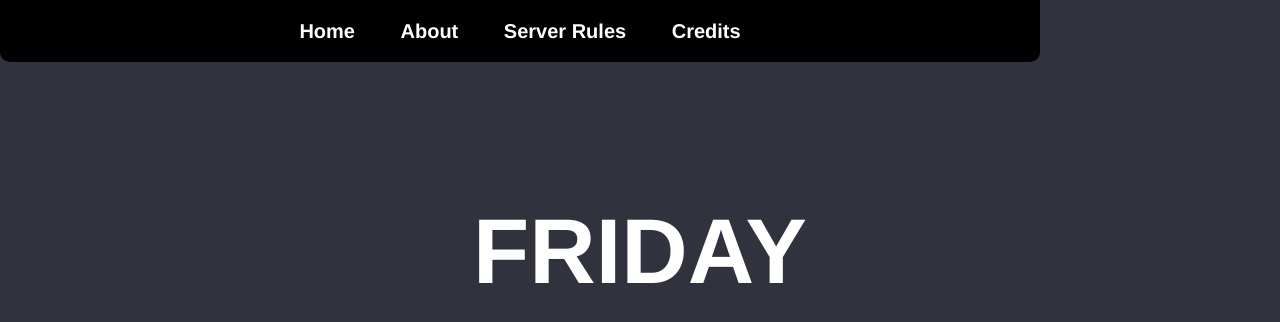
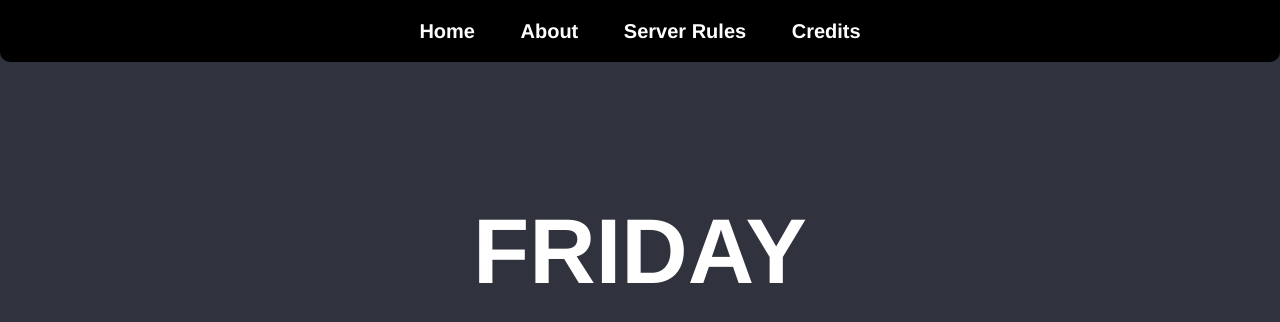
Before and after one commit to dpMusicman/ReactorFailure.github.io, a plain HTML site: page index.html in a window 1280 px wide. Shown: the top 322 px of the page. Drawn offline with Linux system fonts and the light colour scheme.

Commit message:
Fixing website again

```diff
--- a/CSS/FE-CSS.css
+++ b/CSS/FE-CSS.css
@@ -3,8 +3,6 @@ body {
   background-color: #30333d;
   color: white;
   font-size: 20px;
-  max-width: 1024px;
-  min-width: 256px;
 }
 
 a:link {
```
